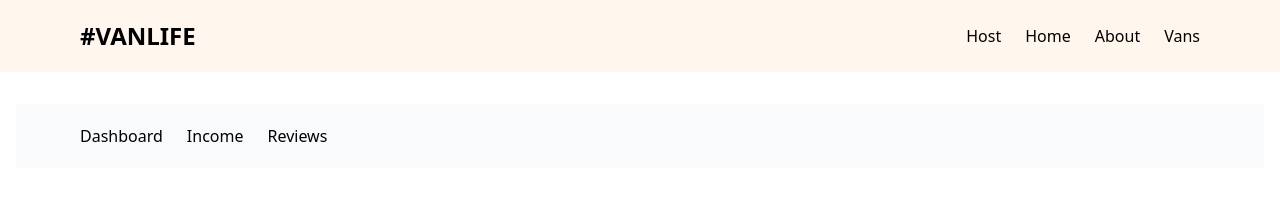
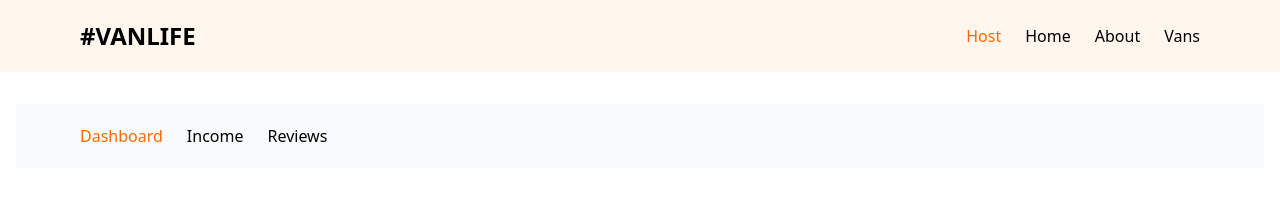
Before and after one commit to Quintenntje/VanLife, a React (Vite) app: page /host in a window 1280 px wide. Shown: the top 198 px of the page. Built offline with nearby package versions, Linux system fonts and the light colour scheme; what miragejs would draw is missing.

Commit message:
fix: replace Link with NavLink in Navbar and NavbarLink components for consistent routing behavior

```diff
--- a/src/components/navbar/Navbar.jsx
+++ b/src/components/navbar/Navbar.jsx
@@ -1,4 +1,5 @@
 import NavbarLink from "./NavbarLink";
+import { NavLink } from "react-router-dom";
 
 export default function Navbar() {
   return (
@@ -6,7 +7,7 @@ export default function Navbar() {
       <nav className="max-w-6xl mx-auto px-4 py-5">
         <div className="flex justify-between items-center">
           <div className="font-bold text-xl md:text-2xl">
-            <NavbarLink to="/"> #VANLIFE</NavbarLink>
+            <NavLink to="/"> #VANLIFE</NavLink>
           </div>
           <div className="flex space-x-4 md:space-x-6">
             <NavbarLink to="/host">Host</NavbarLink>
--- a/src/components/navbar/NavbarLink.jsx
+++ b/src/components/navbar/NavbarLink.jsx
@@ -1,11 +1,12 @@
-import { Link } from "react-router-dom";
+import { NavLink } from "react-router-dom";
 export default function NavbarLink({ to, children }) {
   return (
-    <Link
+    <NavLink
+      end={children === "Dashboard"}
       to={to}
-      className="text-black hover:text-orange-500 transition-colors"
+      className={({isActive}) => isActive ? "text-orange-500" : "text-black hover:text-orange-500 transition-colors"}
     >
       {children}
-    </Link>
+    </NavLink>
   );
 }
```
